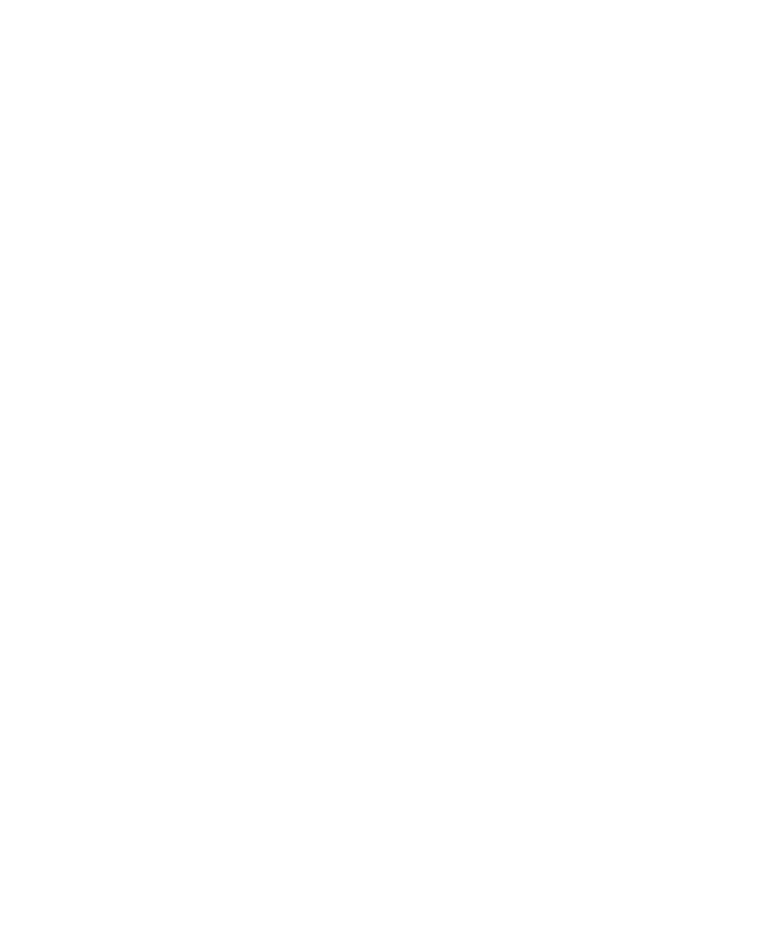
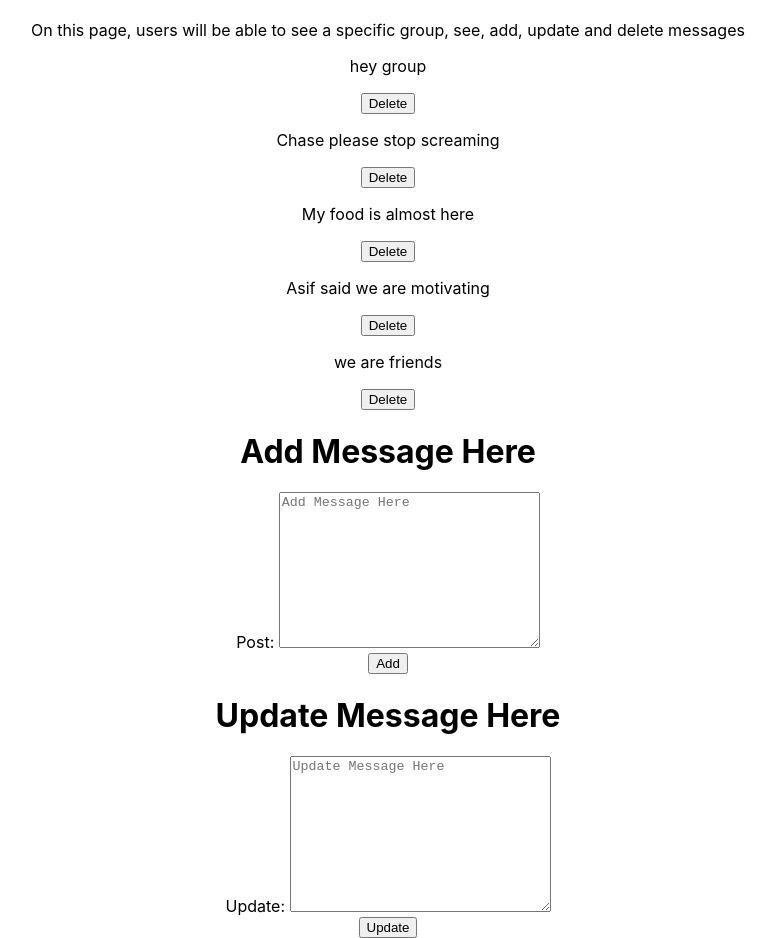
Before and after one commit to lindseydortch/project-3-frontend, a React (Create React App) app: page /group in a window 1280 px wide. Shown: the part 122-1060 px from the top of the page, without its empty margins (252-1028 px from the left). Before the commit the page ends 800 px from the top, so only its background shows below. Built offline with nearby package versions, Linux system fonts and the light colour scheme.

Commit message:
adding group crud-ability

```diff
--- a/src/App.js
+++ b/src/App.js
@@ -1,18 +1,22 @@
 import './App.css';
 import EventForm from './components/events/EventForm.jsx';
 import { Route, Link } from "react-router-dom";
+import Groups from './components/groups/Groups';
+import Group from './components/groups/Group';
 
 
 function App() {
   return (
     <div className="App">
       <Link to='/events/add'>
-        <h1>click</h1>
+        <h1>Add Event</h1>
       </Link>
       <main>
-        <Route path='/events/add'
+        <Route exact path='/events/add'
         component={EventForm}/>
-        </main>
+        <Route exact path='/groups' component={Groups} />
+        <Route exact path='/group' component={Group} />
+      </main>
         </div>
   );
 }
--- /dev/null
+++ b/src/components/groups/AddMessage.jsx
@@ -0,0 +1,20 @@
+import React from 'react'
+
+const AddMessage = () => {
+    return (
+        <div>
+            <h1>Add Message Here</h1>
+            <form className="form">
+                <div className="form-group">
+                <label htmlFor="message">Post: </label>
+                <textarea id="message" cols="30" rows="10" placeholder="Add Message Here"></textarea>
+                </div>
+                <div className="form-group">
+                    <input type="submit" value="Add" />
+                </div>
+            </form>
+        </div>
+    )
+}
+
+export default AddMessage
--- /dev/null
+++ b/src/components/groups/DeleteMessage.jsx
@@ -0,0 +1,16 @@
+import React from 'react'
+
+const DeleteMessage = ({deletePost, id}) => {
+    console.log(id)
+    return (
+        <div>
+            <form className="form">
+            <div className="form-group">
+                    <input type="submit" value="Delete" onClick={deletePost}/>
+                </div>
+            </form>
+        </div>
+    )
+}
+
+export default DeleteMessage
--- /dev/null
+++ b/src/components/groups/Group.jsx
@@ -0,0 +1,40 @@
+import React from 'react'
+import AddMessage from './AddMessage'
+import UpdateMessage from './UpdateMessage'
+import DeleteMessage from './DeleteMessage'
+
+const Group = () => {
+
+    const dummyGroupPosts =[
+        {id: 1,message: "hey group"},
+        {id: 2, message: "Chase please stop screaming"},
+        {id: 3, message: "My food is almost here"},
+        {id: 4, message: "Asif said we are motivating"},
+        {id: 5, message: "we are friends"}
+    ]
+
+    const deletePost = (event, id) => {
+        event.preventDefault()
+        console.log(`delete: ${id}`)
+    }
+
+    return (
+        <div>
+            <h1>Single Group Component</h1>
+            <p>On this page, users will be able to see a specific group, see, add, update and delete messages</p>
+            {
+                dummyGroupPosts.map((post) => (
+                    <div key={post.id} className="post">
+                        <p>{post.message}</p>
+                        <DeleteMessage id={post.id} deletePost={deletePost} />
+                    </div>
+                ))
+            }
+            <AddMessage />
+            <UpdateMessage />
+
+        </div>
+    )
+}
+
+export default Group
--- /dev/null
+++ b/src/components/groups/Groups.jsx
@@ -0,0 +1,12 @@
+import React from 'react'
+
+const Groups = () => {
+    return (
+        <div>
+            <h1>Groups component</h1>
+            <p>This will show a users Groups based on their interests!</p>
+        </div>
+    )
+}
+
+export default Groups
--- /dev/null
+++ b/src/components/groups/UpdateMessage.jsx
@@ -0,0 +1,20 @@
+import React from 'react'
+
+const UpdateMessage = () => {
+    return (
+        <div>
+            <h1>Update Message Here</h1>
+            <form className="form">
+                <div className="form-group">
+                <label htmlFor="message">Update: </label>
+                <textarea id="message" cols="30" rows="10" placeholder="Update Message Here"></textarea>
+                </div>
+                <div className="form-group">
+                    <input type="submit" value="Update" />
+                </div>
+            </form>
+        </div>
+    )
+}
+
+export default UpdateMessage
```
Also changed, not shown: 1 other file (tests, documents, lock files or other folders).
